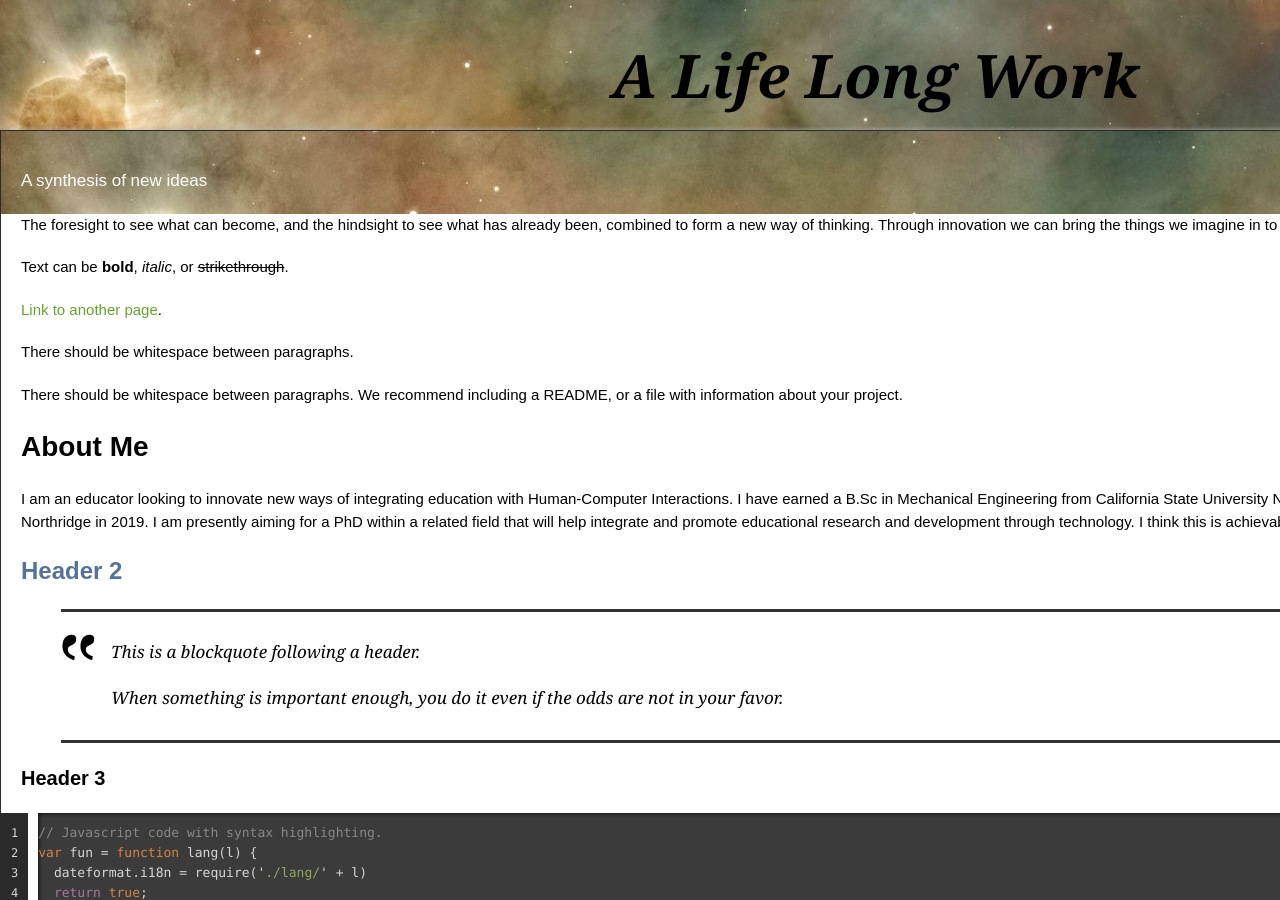
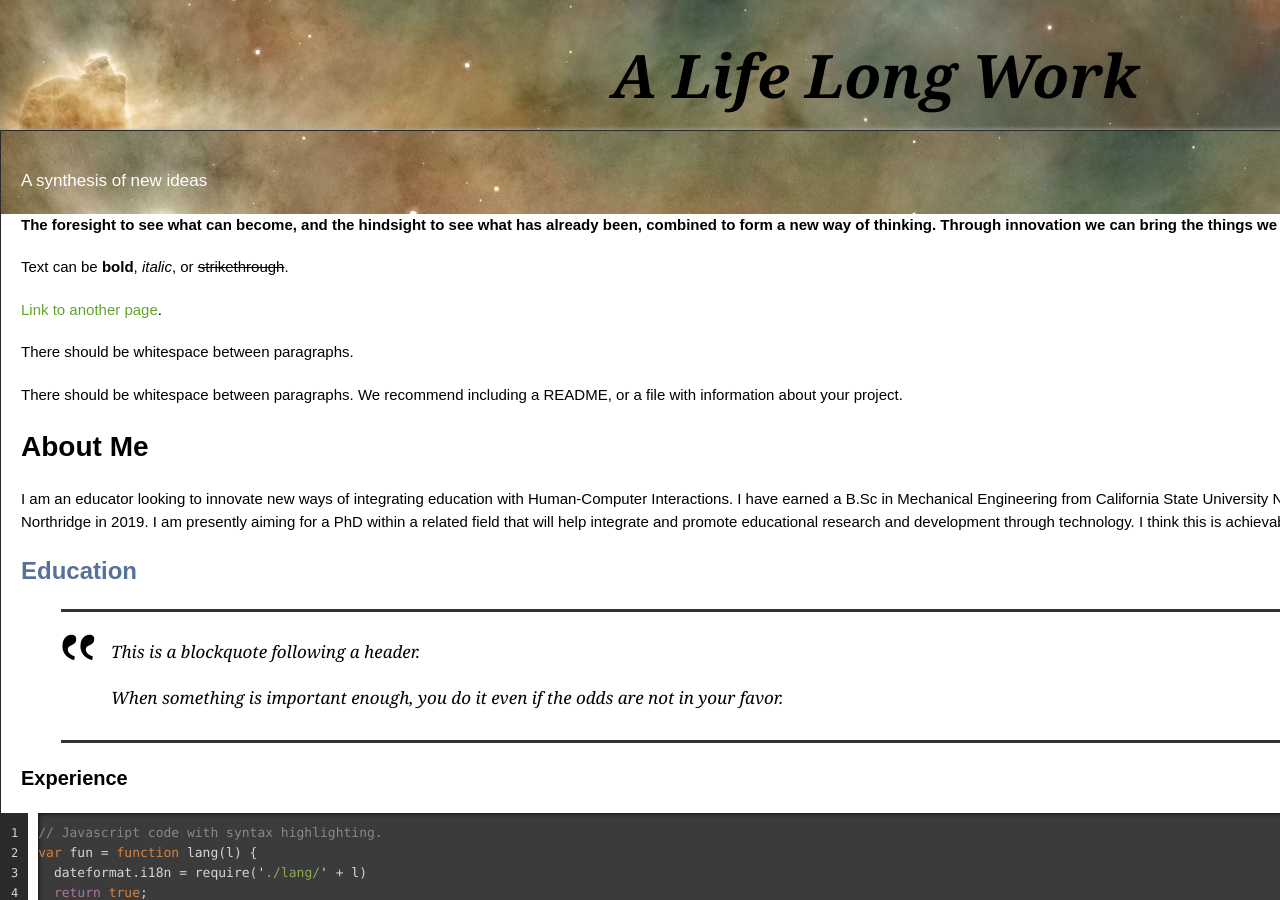
Before and after one commit to alifelongwork/alifelongwork.github.io, a Jekyll site: the page built from index.md, in a window 1280 px wide and 900 px high. Built offline with Jekyll 4.4.1, drawn with Linux system fonts in a browser that asks for light colours.

Commit message:
Update index.md

````diff
--- a/index.md
+++ b/index.md
@@ -6,7 +6,7 @@
 description: A synthesis of new ideas
 ---
 
-The foresight to see what can become, and the hindsight to see what has already been, combined to form a new way of thinking. Through innovation we can bring the things we imagine in to reality.
+**The foresight to see what can become, and the hindsight to see what has already been, combined to form a new way of thinking. Through innovation we can bring the things we imagine in to reality.**
 
 Text can be **bold**, _italic_, or ~~strikethrough~~.
 
@@ -20,13 +20,12 @@
 
 I am an educator looking to innovate new ways of integrating education with Human-Computer Interactions. I have earned a B.Sc in Mechanical Engineering from California State University Northridge in 2015. I have also earned a M.Sc in Physics from CSU Northridge in 2019. I am presently aiming for a PhD within a related field that will help integrate and promote educational research and development through technology. I think this is achievable through the integration of visualization
 
-## Header 2
-
+## Education
 > This is a blockquote following a header.
 >
 > When something is important enough, you do it even if the odds are not in your favor.
 
-### Header 3
+### Experience
 
 ```js
 // Javascript code with syntax highlighting.
````
